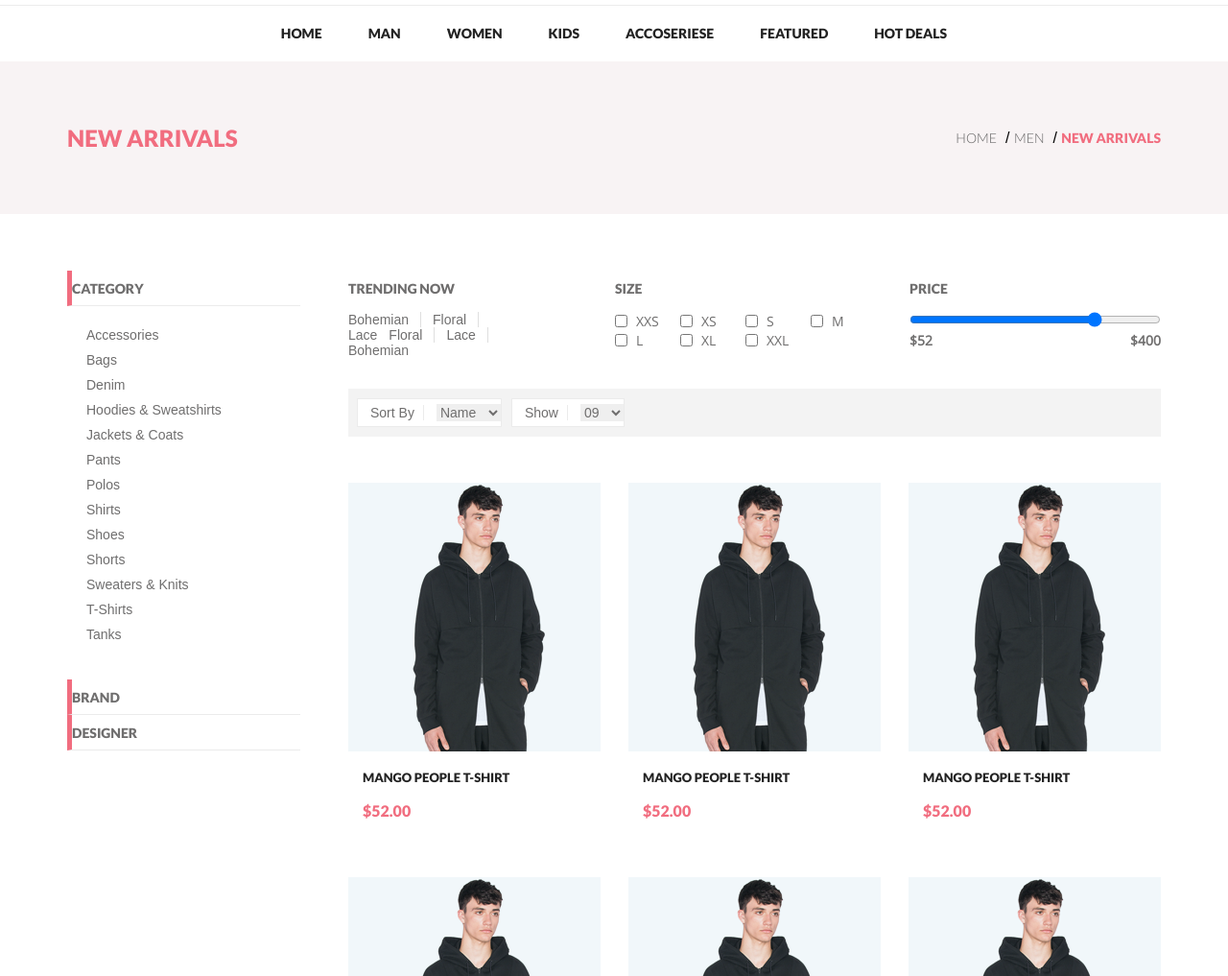
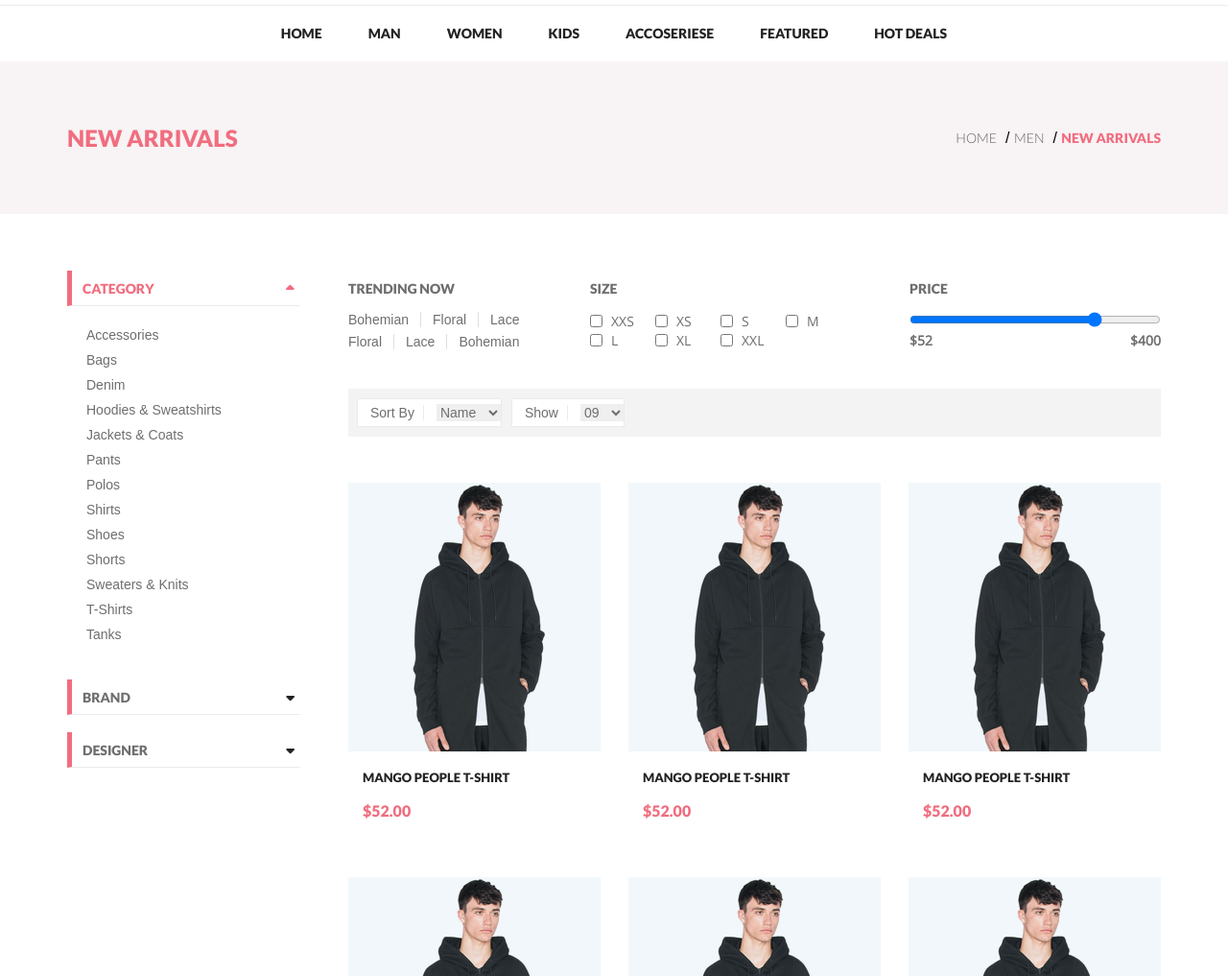
Before and after one commit to opv1/gb-course-1, a website: page pages/product.html in a window 1280 px wide. Shown: the part 83-1100 px from the top of the page at 96% size. Drawn offline with Linux system fonts and the light colour scheme.

Commit message:
more beauty

```diff
--- a/pages/product.html
+++ b/pages/product.html
@@ -133,9 +133,7 @@
           <div class="goods-wrapper">
             <div class="goods-left">
               <details class="goods-details" open>
-                <summary>
-                  <span>category</span>
-                </summary>
+                <summary>category</summary>
                 <div class="goods-details__block">
                   <span>Accessories </span>
                   <span>Bags</span>
@@ -153,14 +151,10 @@
                 </div>
               </details>
               <details class="goods-details">
-                <summary>
-                  <span>brand</span>
-                </summary>
+                <summary>brand</summary>
               </details>
               <details class="goods-details">
-                <summary>
-                  <span>designer</span>
-                </summary>
+                <summary>designer</summary>
               </details>
             </div>
             <div class="goods-right">
@@ -230,15 +224,19 @@
                   </div>
                 </div>
                 <div class="goods-display">
-                  <div>
+                  <div class="goods-display__block">
                     <span>Sort By</span>
                     <select name="" id="">
                       <option value="Name">Name</option>
+                      <option value="Name">Name</option>
+                      <option value="Name">Name</option>
                     </select>
                   </div>
-                  <div>
+                  <div class="goods-display__block">
                     <span>Show</span>
                     <select name="" id="">
+                      <option value="9">09</option>
+                      <option value="9">09</option>
                       <option value="9">09</option>
                     </select>
                   </div>
--- a/styles/_base.scss
+++ b/styles/_base.scss
@@ -24,4 +24,19 @@ body {
     -webkit-appearance: none;
     margin: 0;
   }
+
+  details summary::-webkit-details-marker {
+    display: none;
+  }
+
+  details > summary {
+    list-style: none;
+  }
+
+  /*   select {
+    -webkit-appearance: none;
+    -moz-appearance: none;
+    -ms-appearance: none;
+    appearance: none;
+  } */
 }
--- a/styles/blocks/_details.scss
+++ b/styles/blocks/_details.scss
@@ -31,10 +31,6 @@
       font-family: 'Lato-Bold';
       font-size: 16px;
       color: $blackColor;
-    }
-
-    summary::-webkit-details-marker {
-      display: none;
     }
   }
 
--- a/styles/blocks/_goods.scss
+++ b/styles/blocks/_goods.scss
@@ -20,19 +20,37 @@
   }
 
   &-details {
+    position: relative;
+    margin-bottom: 18px;
+
+    &:last-child {
+      margin-bottom: 0;
+    }
+
     summary {
+      cursor: pointer;
       display: flex;
       align-items: center;
       height: 37px;
       outline: none;
+      padding-left: 11px;
       border-left: 5px solid $pinkColor;
       border-bottom: 1px solid #ebebeb;
+      text-transform: uppercase;
+      font-family: 'Lato-Bold';
+      font-size: 14px;
+      color: #6f6e6e;
 
-      span {
-        text-transform: uppercase;
-        font-family: 'Lato-Bold';
-        font-size: 14px;
-        color: #6f6e6e;
+      &::before {
+        content: '\f0d7';
+        position: absolute;
+        right: 0;
+        display: inline-block;
+        padding-right: 6px;
+        padding-left: 6px;
+        font-family: 'Font Awesome 5 Free';
+        font-weight: 900;
+        color: $blackColor;
       }
     }
 
@@ -44,6 +62,7 @@
       margin-bottom: 39px;
 
       span {
+        cursor: pointer;
         margin-bottom: 10px;
         font-size: 14px;
         color: #6f6e6e;
@@ -51,6 +70,22 @@
         &:last-child {
           margin-bottom: 0;
         }
+
+        &:hover {
+          color: $pinkColor;
+        }
+      }
+    }
+  }
+
+  &-details[open] {
+    summary {
+      color: $pinkColor;
+
+      &::before {
+        content: '\f0d7';
+        color: $pinkColor;
+        transform: rotate(180deg);
       }
     }
   }
@@ -82,13 +117,11 @@
       display: flex;
       flex-direction: column;
       justify-content: space-between;
-      width: 179px;
-      margin-right: 114px;
+      width: 191px;
 
       div {
         display: flex;
         flex-wrap: wrap;
-        /*        justify-content: space-between; */
         align-content: space-between;
         height: 39px;
 
@@ -99,12 +132,7 @@
           font-size: 14px;
           color: #6f6e6e;
 
-          &:nth-child(3) {
-            padding-right: 0;
-            border-right: none;
-          }
-
-          &:last-child {
+          &:nth-child(3n + 3) {
             padding-right: 0;
             border-right: none;
           }
@@ -117,7 +145,6 @@
       flex-direction: column;
       justify-content: space-between;
       width: 272px;
-      margin-right: 58px;
 
       form {
         display: flex;
@@ -126,6 +153,7 @@
         height: 39px;
 
         label {
+          cursor: pointer;
           display: flex;
           align-items: center;
           width: 45px;
@@ -134,15 +162,12 @@
           font-size: 14px;
           color: #6f6e6e;
 
-          &:nth-child(4) {
-            margin-right: 0;
-          }
-
-          &:last-child {
+          &:nth-child(4n + 4) {
             margin-right: 0;
           }
 
           input {
+            cursor: pointer;
             margin: 0;
             margin-right: 9px;
           }
@@ -154,6 +179,7 @@
       display: flex;
       flex-direction: column;
       justify-content: space-between;
+      width: 262px;
 
       &__block {
         display: flex;
@@ -184,10 +210,11 @@
     display: flex;
     align-items: center;
     padding-left: 9px;
+    padding-right: 9px;
     height: 50px;
     background-color: #f3f3f3;
 
-    div {
+    &__block {
       display: flex;
       align-items: center;
       height: 30px;
@@ -196,7 +223,7 @@
       background-color: $whiteColor;
 
       &:last-child {
-        margin-left: 0;
+        margin-right: 0;
       }
 
       span {
@@ -208,6 +235,7 @@
       }
 
       select {
+        cursor: pointer;
         border: none;
         outline: none;
         margin-left: 13px;
```
Also changed, not shown: styles/checkout.css, styles/product.css.
